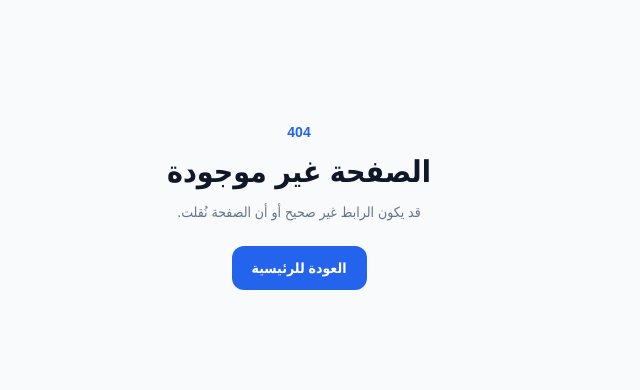
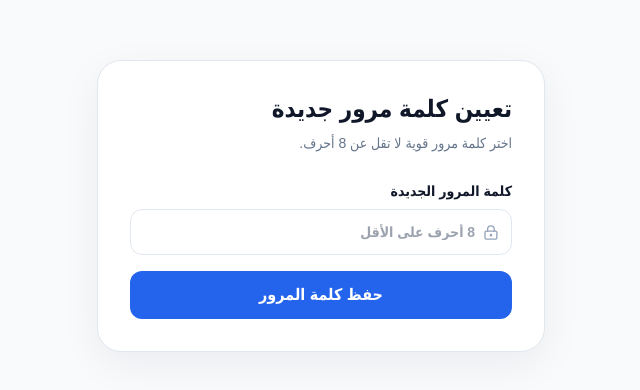
Before and after one commit to WWW-Alhnani-COM/mimi-search-ai, a Next.js app: page /reset-password in a window 1280 px wide. Before the commit this address had no page. Shown: the part 194-584 px from the top of the page, without its empty margins (465-1105 px from the left). Built offline with nearby package versions, Linux system fonts and the light colour scheme.

Commit message:
feat: add password reset form

```diff
--- /dev/null
+++ b/src/app/reset-password/page.tsx
@@ -0,0 +1,26 @@
+"use client";
+
+import { FormEvent, useState } from "react";
+import { useRouter } from "next/navigation";
+import { createClient } from "@/lib/supabase/client";
+import { LockKeyhole } from "lucide-react";
+
+export default function ResetPasswordPage() {
+  const router=useRouter();
+  const [password,setPassword]=useState("");
+  const [error,setError]=useState("");
+  const [done,setDone]=useState(false);
+  const [loading,setLoading]=useState(false);
+  async function submit(event:FormEvent<HTMLFormElement>) {
+    event.preventDefault();setError("");setLoading(true);
+    try {
+      const supabase=createClient();
+      const {error:updateError}=await supabase.auth.updateUser({password});
+      if(updateError)throw updateError;
+      setDone(true);
+      setTimeout(()=>router.replace("/login"),1500);
+    } catch(err) {setError(err instanceof Error?err.message:"تعذر تحديث كلمة المرور.");}
+    finally {setLoading(false);}
+  }
+  return <main className="grid min-h-screen place-items-center p-5"><section className="w-full max-w-md rounded-3xl border border-border bg-card p-8 shadow-soft"><h1 className="text-2xl font-black">تعيين كلمة مرور جديدة</h1><p className="mt-2 text-sm text-slate-500">اختر كلمة مرور قوية لا تقل عن 8 أحرف.</p><form onSubmit={submit} className="mt-7 space-y-4"><label className="block text-sm font-semibold">كلمة المرور الجديدة<span className="mt-2 flex items-center gap-2 rounded-xl border border-border px-3"><LockKeyhole size={17} className="text-slate-400"/><input required minLength={8} type="password" value={password} onChange={e=>setPassword(e.target.value)} className="w-full bg-transparent py-3 outline-none" placeholder="8 أحرف على الأقل"/></span></label>{error&&<p role="alert" className="text-sm text-red-600">{error}</p>}{done&&<p role="status" className="text-sm text-emerald-700">تم تحديث كلمة المرور. جارٍ تحويلك لتسجيل الدخول...</p>}<button disabled={loading||done} className="w-full rounded-xl bg-primary py-3 font-bold text-white disabled:opacity-60">{loading?"جارٍ الحفظ...":"حفظ كلمة المرور"}</button></form></section></main>;
+}
```
